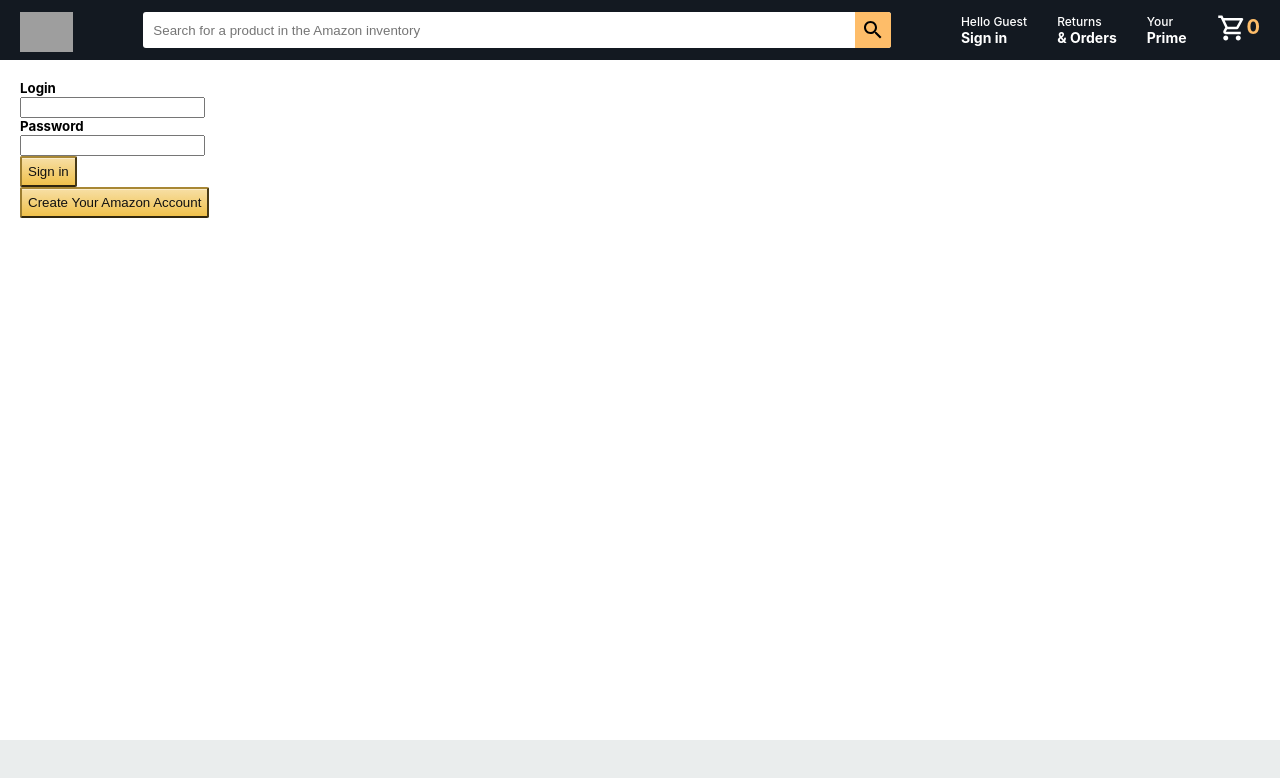
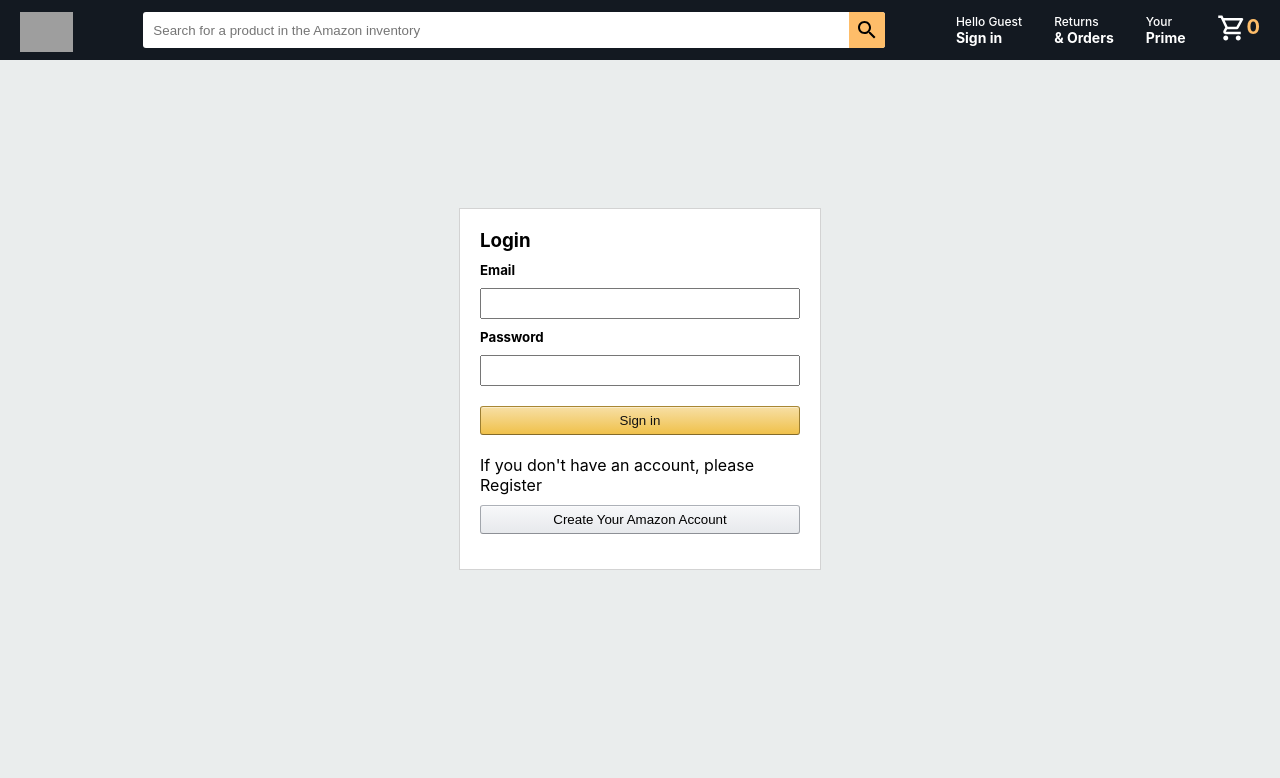
Before and after one commit to sudmon200/amazon-ecommerce-clone, a React (Create React App) app: page /login in a window 1280 px wide. Shown: the top 778 px of the page. Built offline with nearby package versions, Linux system fonts and the light colour scheme; no server answers; grey boxes are pictures that could not be loaded.

Commit message:
button design updated

```diff
--- a/src/components/CheckoutProduct/index.js
+++ b/src/components/CheckoutProduct/index.js
@@ -42,7 +42,7 @@
             ))}
         </div>
         <button
-          className='checkoutProduct__button'
+          className='button__primary checkoutProduct__button'
           onClick={removeItemFromCart}
         >
           Remove from Cart
--- a/src/components/Header/Header.scss
+++ b/src/components/Header/Header.scss
@@ -44,7 +44,13 @@
   justify-content: space-evenly;
 
   & .secondaryNav__item {
-    margin: 0px 15px;
+    margin: 0px 10px;
+    padding: 5px;
+    border: 1px solid transparent;
+    cursor: pointer;
+    &:hover {
+      border: 1px solid white;
+    }
   }
 
   & .secondaryNav__textNormal {
--- a/src/components/Product/index.js
+++ b/src/components/Product/index.js
@@ -46,7 +46,10 @@
           ))}
       </div>
       <img className='product__image' src={image} alt='' />
-      <button className='product__button' onClick={addItemToCart}>
+      <button
+        className='button__primary product__button'
+        onClick={addItemToCart}
+      >
         Add to Cart
       </button>
     </div>
--- a/src/components/Subtotal/Subtotal.scss
+++ b/src/components/Subtotal/Subtotal.scss
@@ -13,7 +13,7 @@
       font-weight: bold;
     }
   }
-  button {
+  .layoutCheckout__proceed {
     width: 100%;
   }
 }
--- a/src/components/Subtotal/index.js
+++ b/src/components/Subtotal/index.js
@@ -1,16 +1,30 @@
-import React from 'react';
+import React, { useState, useEffect } from 'react';
 import CurrencyFormat from 'react-currency-format';
+import { useHistory } from 'react-router-dom';
 
 import './Subtotal.scss';
 
 function Subtotal({ productCount, subTotal }) {
+  const history = useHistory();
+  const [buttonDisabled, setButtonDisabled] = useState(true);
+  const [buttonClassName, setButtonClassName] = useState('');
+
+  console.log('productCount ==>', productCount);
+  useEffect(() => {
+    if (productCount > 0) {
+      setButtonDisabled(false);
+      setButtonClassName('button__primary');
+    }
+  }, [productCount]);
+
+  console.log('buttonDisabled ==>', buttonDisabled);
   return (
     <div className='layoutCheckout__subtotal'>
       <CurrencyFormat
         renderText={(value) => (
           <>
             <h3>
-              Subtotal ({productCount} {productCount > 1 ? 'items' : 'item'}):
+              Subtotal ({productCount} {productCount > 0 ? 'items' : 'item'}):
               <span> {value}</span>
             </h3>
           </>
@@ -21,7 +35,12 @@
         thousandSeparator={true}
         prefix={'₹'}
       />
-      <button>Proceed to Buy</button>
+      <button
+        className={`layoutCheckout__proceed ${buttonClassName} `}
+        disabled={buttonDisabled}
+      >
+        Proceed to Buy
+      </button>
     </div>
   );
 }
--- a/src/containers/Login/Login.scss
+++ b/src/containers/Login/Login.scss
@@ -2,4 +2,32 @@
   background-color: white;
   padding: 20px;
   height: 80vh;
+  background: #eaeded;
 }
+.layout__loginForm {
+  background-color: white;
+  width: 320px;
+  height: 320px;
+  margin: 0 auto;
+  border: 1px solid lightgrey;
+  top: 20%;
+  position: relative;
+  padding: 20px;
+  h3 {
+    margin-bottom: 10px;
+  }
+  input {
+    width: 312px;
+    margin: 10px 0;
+    line-height: 25px;
+  }
+  button {
+    width: 100%;
+  }
+  .layout__loginFormSignin {
+    margin: 10px 0 20px 0;
+  }
+  .layout__loginFormRegister {
+    margin: 10px 0;
+  }
+}
--- a/src/containers/Login/index.js
+++ b/src/containers/Login/index.js
@@ -1,6 +1,7 @@
 import React, { useState } from 'react';
 import { useHistory } from 'react-router-dom';
 import { auth } from '../../firebase';
+import InfoIcon from '@material-ui/icons/Info';
 
 import './Login.scss';
 
@@ -8,12 +9,18 @@
   const history = useHistory();
   const [email, setEmail] = useState('');
   const [password, setPassword] = useState('');
+  const [signInMessage, setSignInMessage] = useState('');
+
+  console.log('signInMessage ==>', signInMessage);
 
   const signIn = (e) => {
     e.preventDefault();
-    auth.signInWithEmailAndPassword(email, password).then((auth) => {
-      history.push('/');
-    });
+    auth
+      .signInWithEmailAndPassword(email, password)
+      .then((auth) => {
+        history.push('/');
+      })
+      .catch((error) => setSignInMessage(error.code));
   };
 
   const register = (e) => {
@@ -32,8 +39,9 @@
   return (
     <div className='layout'>
       <div className='layout__login'>
-        <form>
-          <h5>Login</h5>
+        <form className='layout__loginForm'>
+          <h3>Login</h3>
+          <h5>Email</h5>
           <input
             type='text'
             value={email}
@@ -46,12 +54,27 @@
             onChange={(e) => setPassword(e.target.value)}
           />
           <p>
-            <button type='submit' onClick={signIn}>
+            <button
+              type='submit'
+              onClick={signIn}
+              className='button__primary  layout__loginFormSignin'
+            >
               Sign in
             </button>
           </p>
+          {signInMessage && (
+            <p>
+              <InfoIcon />
+              <i>{signInMessage}</i>
+            </p>
+          )}
+          <p>If you don't have an account, please Register</p>
           <p>
-            <button type='submit' onClick={register}>
+            <button
+              type='submit'
+              onClick={register}
+              className='button__secondary layout__loginFormRegister'
+            >
               Create Your Amazon Account
             </button>
           </p>
--- a/src/index.scss
+++ b/src/index.scss
@@ -35,17 +35,34 @@
   }
 }
 
+.layout {
+  & .button__primary {
+    border-radius: 3px;
+    color: #111;
+    background: #febd69;
+    box-shadow: 0 1px 0 rgba(255, 255, 255, 0.4) inset;
+    background: linear-gradient(to bottom, #f7dfa5, #f0c14b);
+    border: 1px solid #a88734;
+    border-color: #a88734 #9c7e31 #846a29;
+  }
+
+  & .button__secondary {
+    border-radius: 3px;
+    box-shadow: 0 1px 0 rgba(255, 255, 255, 0.6) inset;
+    background: #eff1f3;
+    background: -webkit-linear-gradient(top, #f7f8fa, #e7e9ec);
+    background: linear-gradient(to bottom, #f7f8fa, #e7e9ec);
+    border: 1px solid #6c6e73;
+    border-color: #adb1b8 #a2a6ac #8d9096;
+  }
+}
 button {
+  cursor: pointer;
   margin: 0;
   outline: 0;
-  border: 1;
-  color: #111;
-  cursor: pointer;
   align-self: center;
   line-height: 25px;
-  border-radius: 2px;
-  background-color: #febd69;
-  box-shadow: 0 1px 0 rgba(255, 255, 255, 0.4) inset;
-  background: linear-gradient(to bottom, #f7dfa5, #f0c14b);
-  border-color: #a88734 #9c7e31 #846a29;
 }
+button:disabled {
+  cursor: initial;
+}
--- a/src/redux/store.js
+++ b/src/redux/store.js
@@ -1,6 +1,4 @@
 import { configureStore } from '@reduxjs/toolkit';
-import logger from 'redux-logger';
-import thunk from 'redux-thunk';
 import userReducer from './userSlice';
 import cartReducer from './cartSlice';
 
```
